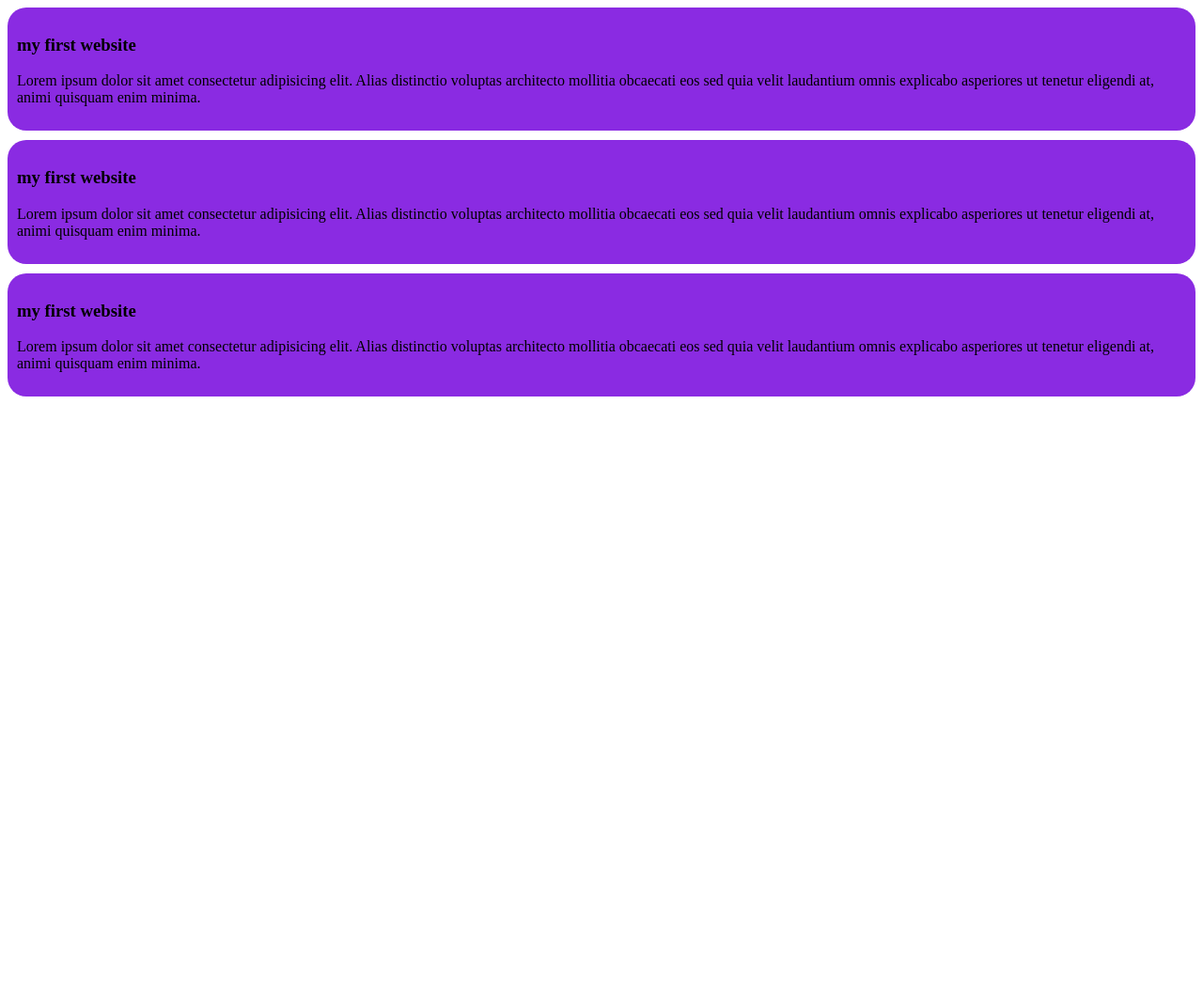
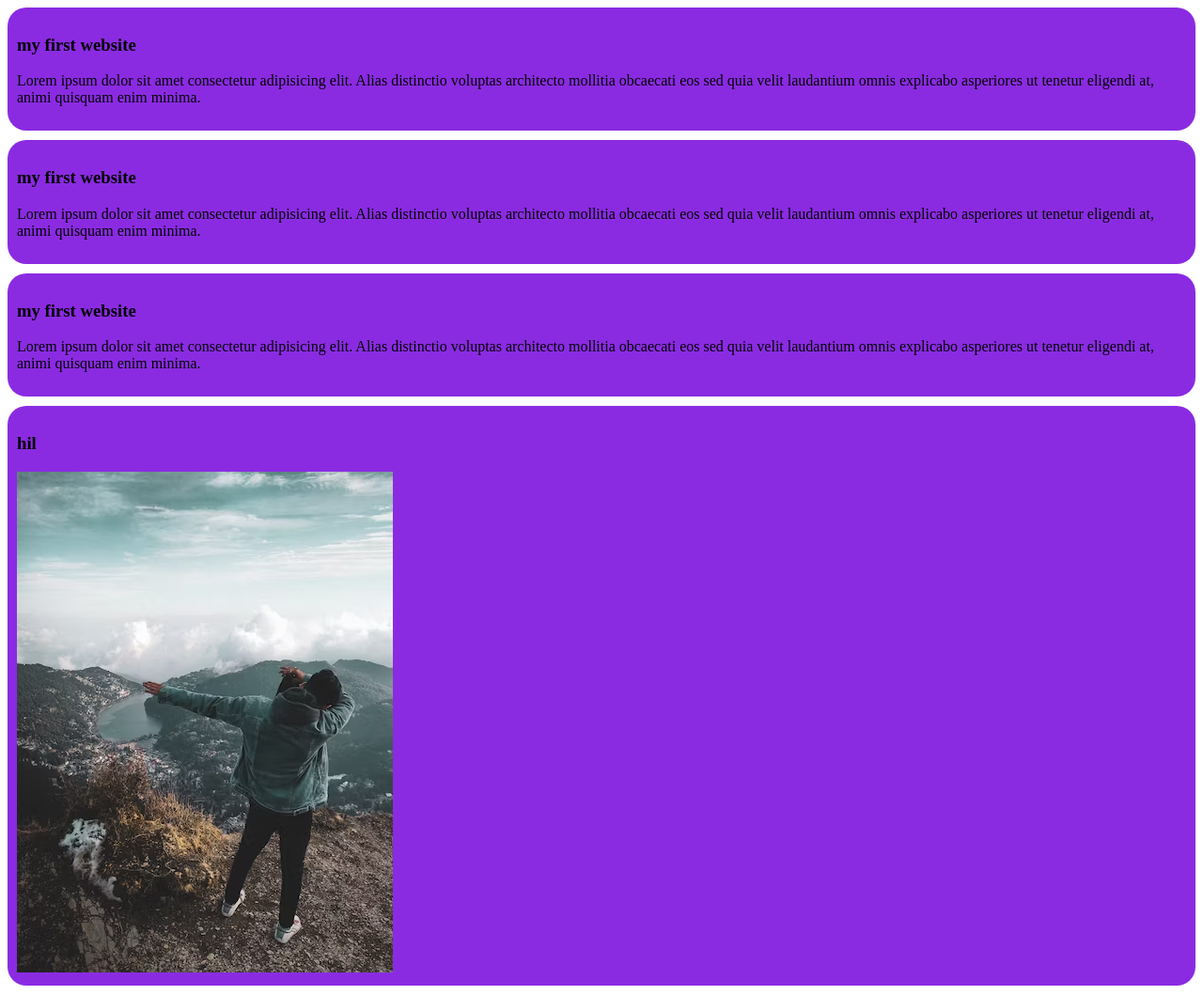
Before and after one commit to reduanhaiderrifat/my-simple-website, a plain HTML site: page index.html in a window 1280 px wide. Shown: the whole page at 94% size. Before the commit the page ends 800 px from the top, so only its background shows below. Drawn offline with Linux system fonts and the light colour scheme.

Commit message:
my third commit

```diff
--- a/index.html
+++ b/index.html
@@ -18,5 +18,9 @@
         <h3>my first website</h3>
         <p>Lorem ipsum dolor sit amet consectetur adipisicing elit. Alias distinctio voluptas architecto mollitia obcaecati eos sed quia velit laudantium omnis explicabo asperiores ut tenetur eligendi at, animi quisquam enim minima.</p>
     </div>
+    <div>
+        <h3>hil </h3>
+        <img src="hill.jpg" alt="">
+    </div>
 </body>
 </html>
```
Also changed, not shown: hill.jpg (added).
